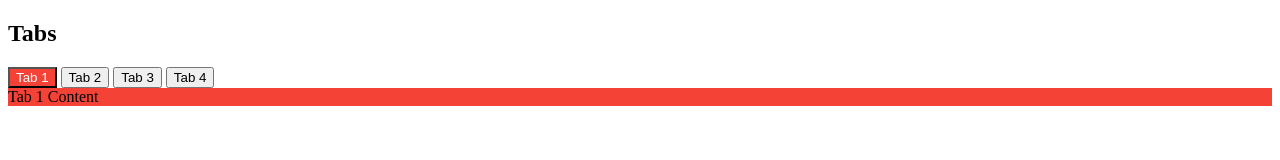
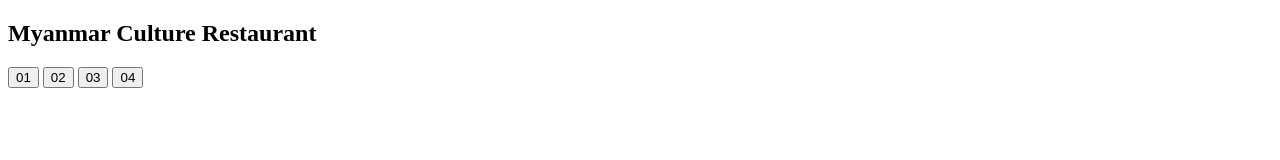
Before and after one commit to konyan/myanmar-restaurant, a website built with webpack: page src/index.html in a window 1280 px wide. Built offline with nearby package versions, Linux system fonts and the light colour scheme; files whose address does not match are found by name.

Commit message:
add header title and menu

```diff
--- a/src/index.html
+++ b/src/index.html
@@ -7,23 +7,31 @@
 
     <link rel="shortcut icon" href="img/favicon.png" type="image/x-icon" />
     <link rel="stylesheet" href="css/style.css" />
+    <link
+      href="https://fonts.googleapis.com/css2?family=Roboto+Slab:wght@300;400;500;600;700;800;900&display=swap"
+      rel="stylesheet"
+    />
     <title>Micro Restaurant</title>
   </head>
 
   <body>
     <!-- <script  src="js/bundle.js"></script> -->
-    <h2 class="title">Tabs</h2>
-    <div class="tabContainer">
-      <div class="buttonContainer">
-        <button class="btn-0">Tab 1</button>
-        <button class="btn-1">Tab 2</button>
-        <button class="btn-2">Tab 3</button>
-        <button class="btn-3x">Tab 4</button>
+
+    <div class="wrapper">
+      <div class="wrapper-overlay">
+        <div class="container">
+          <div class="header__bar">
+            <h2 class="header__bar-title">Myanmar Culture Restaurant</h2>
+          </div>
+          <div class="header__menu">
+            <button class="menu menu__item menu__item-active">01</button>
+            <button class="menu menu__item">02</button>
+            <button class="menu menu__item">03</button>
+            <button class="menu menu__item">04</button>
+          </div>
+          <div class="header__panel"></div>
+        </div>
       </div>
-      <div class="tabPanel">Tab 1 Content</div>
-      <div class="tabPanel">Tab 2 Content</div>
-      <div class="tabPanel">Tab 3 Content</div>
-      <div class="tabPanel">Tab 4 Content</div>
     </div>
   </body>
 </html>
```
